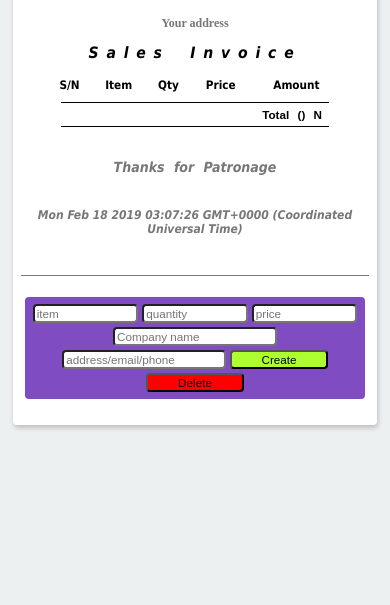
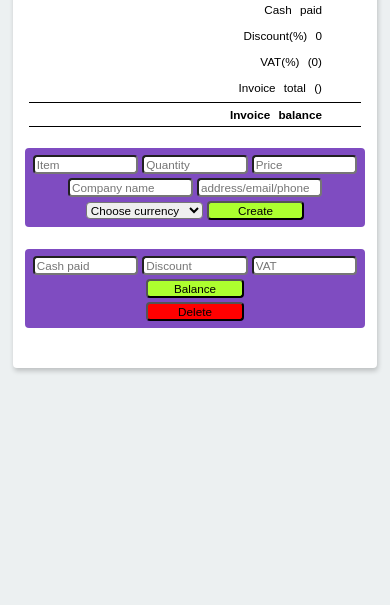
Before and after one commit to adewalegbadamosi/invoice-app, a React app: page / in a window 390 px wide. Shown: the part 239-844 px from the top of the page. Built offline with nearby package versions, Linux system fonts and the light colour scheme.

Commit message:
added features such as currency option, flexible UIs

```diff
--- /dev/null
+++ b/src/components/Balance.js
@@ -0,0 +1,47 @@
+
+import React from 'react';
+
+class Balance extends React.Component {
+    constructor(props){
+        super(props);
+        this.handleSubmit  =  this.handleSubmit.bind(this);
+        this.handleDelete  =  this.handleDelete.bind(this);
+    }
+
+    handleSubmit(e){
+        e.preventDefault();
+        this.props.cashAnalysis(
+        this.refs.cash.value ,
+        this.refs.discount.value ,
+        this.refs.vat.value
+        );
+    }
+
+    handleDelete(e){
+        e.preventDefault();
+        this.props.onDelete();
+    }
+
+
+
+
+    render(){
+        return(
+            <div className="balance"  >
+            <form  onSubmit={this.handleSubmit} >
+                <input type="text" placeholder="Cash paid" required  ref="cash"/>
+                <input type="text" placeholder="Discount"  ref="discount"/>
+                <input type="text" placeholder="VAT"  ref="vat"/>
+                <input   type="submit" value="Balance" />
+            </form>
+             <button id="deleteBtn" onClick={this.handleDelete} > Delete </button>
+
+       </div>
+        );
+    }
+
+
+
+};
+
+module.exports = Balance;
--- a/src/components/addItem.js
+++ b/src/components/addItem.js
@@ -5,7 +5,6 @@ class AddItem extends React.Component {
     constructor(props){
         super(props);
         this.handleSubmit  =  this.handleSubmit.bind(this);
-        this.handleDelete  =  this.handleDelete.bind(this);
     }
 
     handleSubmit(e){
@@ -15,27 +14,39 @@ class AddItem extends React.Component {
         this.refs.quantity.value,
         this.refs.price.value,
         this.refs.newName.value,
-        this.refs.address.value
+        this.refs.address.value,
+        this.refs.currency.value
         );
     }
 
-    handleDelete(e){
-        e.preventDefault();
-        this.props.onDelete();
-    }
 
     render(){
         return(
             <div className="addTodo">
             <form  onSubmit={this.handleSubmit}>
-                <input type="text" placeholder="item" required ref="item"/>
-                <input type="text" placeholder="quantity" required ref="quantity"/>
-                <input type="text" placeholder="price" required ref="price"/>
+                <input type="text" placeholder="Item" required ref="item"/>
+                <input type="text" placeholder="Quantity" required ref="quantity"/>
+                <input type="text" placeholder="Price" required ref="price"/>
                 <input type="text" id='company' placeholder="Company name"  ref="newName"/>
                 <input type="text" id='address' placeholder="address/email/phone"  ref="address"/>
+                <select name="currency" ref='currency' className="currency" >
+                  <option value="" disabled selected>Choose currency</option>
+                  <option value="NGN">Nigeria NGN</option>
+                  <option value="GHS">Ghana GHS</option>
+                  <option value="USD">US USD</option>
+                  <option value="CAD">Canada CAD</option>
+                  <option value="EUR">Euro EUR </option>
+                  <option value="KPW">North Korea KPW</option>
+                  <option value="KRW">South Korea KRW</option>
+                  <option value="RUB"> Russia RUB</option>
+                  <option value="SAR">Saudi SAR</option>
+                  <option value="SGD">Singapore SGD</option>
+                  <option value="GBP">UK GBP</option>
+                  <option value="CNY">China CNY</option>
+                </select>
                 <input type="submit" value="Create" />
             </form>
-             <button id="deleteBtn" onClick={this.handleDelete} > Delete </button>
+
        </div>
         );
     }
--- a/src/index.js
+++ b/src/index.js
@@ -4,31 +4,40 @@ import ReactDOM from "react-dom";
 //Module requires
 import AddItem from './components/addItem';
 import TodoItem from './components/todoItem';
+import Balance from './components/Balance';
 
 //Create a component
 class TodoComponent extends React.Component {
     constructor(props){
         super(props);
         this.state = {
-
                     todos: [],
                     sum:'',
                     count:'',
                     company: 'Your company Name',
-                    address: 'Your address'
+                    address: 'Your address',
+                    currency:'',
+                    cash: '',
+                    discount: 0,
+                    vat:0 ,
+                    balance:''
                 };
         this.onDelete = this.onDelete.bind(this);
         this.onAdd = this.onAdd.bind(this);
-
+        this.cashAnalysis = this.cashAnalysis.bind(this);
+        this.showInputField = this.showInputField.bind(this);
         }
 
     //Custom functions
-       onAdd(item,  quantity, price, company,address) {
+
+
+       onAdd(item,  quantity, price, company,address, currency) {
         var updatedTodos = this.state.todos;
         var updatedSum = this.state.sum;
         var updatedCount = this.state.count;
         var updatedCompany = this.state.company;
         var updatedAddress = this.state.address;
+        var updatedCurrency = this.state.currency;
 
         var filter = updatedTodos.filter(function(val, index){
             return  val.item == item  ;
@@ -38,8 +47,8 @@ class TodoComponent extends React.Component {
             var firstContent = {
                 item : item,
                 quantity : Number(quantity),
-                price : Number(price),
-                amount : Number(price * quantity)
+                price : Number((price*1).toFixed(2)) ,
+                amount : Number((price * quantity).toFixed(2))
             }
             updatedTodos.push(firstContent);
             updatedSum = firstContent.amount ;
@@ -47,18 +56,20 @@ class TodoComponent extends React.Component {
                 var anotherContent = {
                     item : item,
                     quantity : Number(quantity),
-                    price : Number(price),
-                    amount : Number(price * quantity)
+                    price : Number((price*1).toFixed(2)) ,
+                    amount : Number((price * quantity).toFixed(2))
                 }
                 updatedTodos.push(anotherContent);
-                updatedSum = Number(updatedSum) + anotherContent.amount ;
-               }
+                updatedSum += Number( anotherContent.amount.toFixed(2)) ;
+
+            }
             else{
                 for(var i = 0; i< updatedTodos.length; i++) {
                 if(updatedTodos[i].item == item){
                 updatedTodos[i].quantity += Number(quantity);
-                updatedTodos[i].amount +=  Number(price * quantity) ;
-                updatedSum +=  Number(price * quantity) ;
+                updatedTodos[i].amount +=  Number((price * quantity).toFixed(2)) ;
+                updatedSum = updatedSum + Number(price*quantity)  ;
+
                     }
                }
             }
@@ -67,13 +78,36 @@ class TodoComponent extends React.Component {
             updatedCount = Number(updatedCount) + Number(quantity) ;
             updatedCompany =  !company  ?  updatedCompany : company ;
             updatedAddress =  !address  ?  updatedAddress : address ;
+            updatedCurrency =  !currency  ?  updatedCurrency : currency ;
 
         this.setState({
             todos: updatedTodos,
             sum: updatedSum,
             count: updatedCount,
             company: updatedCompany,
-            address: updatedAddress
+            address: updatedAddress,
+            currency: updatedCurrency
+        });
+    }
+
+    cashAnalysis(cash,discount,vat) {
+        var updatedSum = this.state.sum ;
+        var updatedCash = this.state.cash;
+        var updatedDiscount = this.state.discount;
+        var updatedVat = this.state.vat;
+        var updatedBalance = this.state.balance;
+
+        updatedCash =  !cash  ?  updatedCash : (cash *1).toFixed(2);
+        updatedDiscount =  !discount  ?  updatedDiscount : (discount /100 * updatedSum).toFixed(2) ;
+        updatedVat =  !vat  ?  updatedVat : (vat/100 * updatedSum).toFixed(2) ;
+        updatedBalance = Number(updatedCash) + Number(updatedDiscount) - Number(updatedVat) - Number(updatedSum);
+        updatedBalance = (updatedBalance *1).toFixed(2);
+
+        this.setState({
+            cash: updatedCash,
+            discount: updatedDiscount,
+            vat: updatedVat,
+            balance: updatedBalance
         });
     }
 
@@ -82,6 +116,10 @@ class TodoComponent extends React.Component {
         var indexToDelete= updatedTodos.indexOf(item);
         var updatedSum = this.state.sum;
         var updatedCount = this.state.count;
+        var updatedCash = this.state.cash;
+        var updatedDiscount = this.state.discount;
+        var updatedVat = this.state.vat;
+        var updatedBalance = this.state.balance;
 
        if(item){
           updatedTodos = updatedTodos.filter(function(val, index){
@@ -93,58 +131,83 @@ class TodoComponent extends React.Component {
         updatedTodos = [];
         updatedSum = '';
         updatedCount ='';
+        updatedCash ='';
+        updatedDiscount = 0;
+        updatedVat = 0;
+        updatedBalance ='';
        }
-
 
     this.setState({
       todos: updatedTodos,
       sum: updatedSum,
-      count:  updatedCount
+      count:  updatedCount,
+      cash: updatedCash ,
+      discount: updatedDiscount ,
+      vat:  updatedVat,
+      balance:  updatedBalance
     });
 }
-
+showInputField(e){
+    e.preventDefault();
+    this.setState({
+        todos: [],
+        sum: '',
+        count:  '',
+        cash: '' ,
+        discount: 0 ,
+        vat:  0,
+        balance:  ''
+    })
+}
 
     render() {
         var todos = this.state.todos;
-
         todos = todos.map(function(content, index){
             return(
-             <tr>
+              <tr>
                         <td className="index"  > {index+1}  </td>
                         <td className="itemName" > {content.item}  </td>
                         <td className="itemQuantity" > {content.quantity} </td>
                         <td className="itemPrice"  > {content.price} </td>
-                        <td> <TodoItem  content={content} onDelete={this.onDelete} />  </td>
+                        <td className="tdTodoItem" > <TodoItem  content={content} onDelete={this.onDelete} />  </td>
               </tr>
                  );
            }.bind(this));
-
 
         return (
             <div className="todoList">
 
                 <h1> {this.state.company}</h1>
                 <h3> {this.state.address}</h3>
-
                 <h2>Sales Invoice</h2>
-
                 <table >
                         <tr >
                             <th> S/N </th>
                             <th> Item </th>
                             <th> Qty </th>
                             <th> Price </th>
-                            <th> Amount </th>
+                            <th> Amount ({this.state.currency}) </th>
                         </tr>
                         {todos}
                 </table>
-                <div className="h5">
-                    <h5> Total ({this.state.count})  N{this.state.sum} </h5>
 
+                <h5> Invoice total ({this.state.count})  {this.state.sum} </h5>
+                <div className="cashAnalysis">
+                    <h6> Cash paid   {this.state.cash} </h6>
+                    <h6> Discount(%) {this.state.discount} </h6>
+                    <h6> VAT(%) ({this.state.vat}) </h6>
+                    <h6> Invoice total ({this.state.sum})  </h6>
                 </div>
-                <h6> Thanks for Patronage </h6>
-                <p> { Date()} </p>
-                <h4><AddItem onAdd={this.onAdd} onDelete={this.onDelete} /> </h4>
+                <h5 id='invoiceBalance'> Invoice balance   {this.state.balance} </h5>
+
+                <p style={this.state.balance ? {display:'block'} : {display:'none'}} > Thanks for Patronage </p>
+                <p style={this.state.balance ? {display:'block'} : {display:'none'}} >  { Date()} </p>
+
+            <div className='inputField'>
+                <h4 style={!this.state.balance ? {display:'block'} : {display:'none'}}><AddItem onAdd={this.onAdd}  /> </h4>
+                <h4 style={!this.state.balance ? {display:'block'} : {display:'none'}} ><Balance cashAnalysis={this.cashAnalysis} onDelete={this.onDelete} /> </h4>
+            </div>
+                <button id='create' style={this.state.balance ? {display:'block'} : {display:'none'}} onClick={this.showInputField} > Create New  </button>
 
             </div>
         );
--- a/src/style.css
+++ b/src/style.css
@@ -10,6 +10,7 @@ body{
   background: #fff;
   border-top: 2.0vw solid #7f4cc1;
   padding: 1.0vw 2vw;
+  padding-bottom: 5vw;
   border-radius: 1vw;
   box-shadow: 1px 3px 5px rgba(0,0,0,0.2);
   font-weight: bold;
@@ -20,7 +21,7 @@ body{
   text-align: center;
   letter-spacing: 1.5vw;
   word-spacing: 2vw;
-  font-size: 300%;
+  font-size: 8vmin;
 }
  h2  {
   letter-spacing: 2.0vw;
@@ -33,10 +34,8 @@ body{
   color: #777;
   font-style:normal ;
   text-align: center;
-
-
   font-family: 'Times New Roman', Times, serif;
-  font-size:12px;
+  font-size:18px;
 }
 
 
@@ -64,37 +63,59 @@ table tr:hover{
  {
   font-family: Arial, Helvetica, sans-serif;
   text-align: right;
+
   word-spacing: 5px;
   font-size: 3vmin;
   border-bottom: 1px solid ;
   border-top: 1px double ;
-  width: 73%;
+  width: 63%;
   margin: 0 auto;
+  padding: 5px 10vmin;
+  margin-top: 3px;
 
-  padding: 5px 7px;
-  margin-top: 3px;
 }
-h5:hover{
-  background: #baa0dd;;
+.cashAnalysis{
+  margin-right: 10vmin;
 }
+#invoiceBalance{
+  margin-bottom: 5vmin;
 
 
 
-#root h6  {
+
+}
+h5:hover{
+  background: #baa0dd;
+}
+h6
+{
+ font-family: Arial, Helvetica, sans-serif;
+ text-align: right;
+ word-spacing: 5px;
+ font-size: 3vmin;
+ width: 73%;
+ margin: 0 auto;
+ padding: 5px 7px;
+ margin-top: 3px;
+ font-weight:normal;
+}
+
+p  {
   color: #777;
   font-style: italic;
   text-align: center;
   word-spacing: 5px;
   font-size: 14px;
+
 }
-#root p  {
-  color: #777;
-  font-style: italic;
-  text-align: center;
-  font-size: 12px;
-  border-bottom: 1px double ;
-  padding-bottom: 10vmin;
+.hide{
+  display: none;
 }
+.display{
+  display: block ;
+}
+
+
 .todoItem:hover{
   background: red;
 }
@@ -105,6 +126,16 @@ h5:hover{
   display:inline;
 }
 .addTodo{
+  text-align: center;
+  margin: 0 auto;
+  background: #7f4cc1;
+  padding: 5px;
+  width: 95%;
+  font-size:3vmin;
+  border-radius: 4px;
+}
+
+.balance{
   text-align: center;
   margin: 0 auto;
   background:  #7f4cc1;
@@ -127,10 +158,11 @@ form input[type='submit']{
   border-radius: 4px;
   background: greenyellow;
 }
-#company, #address{
+#company, #address, .currency{
   margin: 2px;
-  width:40vmin;
+  width:30vmin;
   font-size:3vmin;
+  border-radius: 4px;
 }
 #deleteBtn{
   margin: 2px;
@@ -139,12 +171,80 @@ form input[type='submit']{
   border-radius: 4px;
   background: red;
 }
+#create{
+  margin: 20px auto ;
+  margin-top: 10vmin;
+  padding: 5px 0;
+  width:25vmin;
+  font-weight: bold;
+  font-size:3vmin;
+  border-radius: 4px;
+  background: greenyellow;
+}
 
-.listHeader li {
-  font-style: italic;
-  font-size: 200%;
-  display: inline-block;
-  font-weight: normal;
-  margin: 0 5.2vw;
-  padding-right: 1.3vw;
+@media (max-width:1360px){
+  .todoItem{
+    float: right;
+    margin-right: 6vmin;
   }
+  h5
+  {
+   font-family: Arial, Helvetica, sans-serif;
+   text-align: right;
+
+   word-spacing: 5px;
+   font-size: 3vmin;
+   border-bottom: 1px solid ;
+   border-top: 1px double ;
+   width: 73%;
+   margin: 0 auto;
+   padding: 5px 10vmin;
+   margin-top: 3px;
+
+ }
+ .cashAnalysis{
+   margin-right: 0px;
+ }
+}
+@media (max-width:600px){
+  h1  {
+    text-align: center;
+    font-size: 7vmin;
+  }
+  h3  {
+    color: #777;
+    font-style:normal ;
+    text-align: center;
+    font-family: 'Times New Roman', Times, serif;
+    font-size:14px;
+  }
+  p  {
+    color: #777;
+    font-style: italic;
+    text-align: center;
+    word-spacing: 5px;
+    font-size: 10px;
+  }
+  .todoItem{
+    float: right;
+    margin-right: 4.7vmin;
+  }
+  h5
+  {
+   font-family: Arial, Helvetica, sans-serif;
+   text-align: right;
+
+   word-spacing: 5px;
+   font-size: 3vmin;
+   border-bottom: 1px solid ;
+   border-top: 1px double ;
+   width: 73%;
+   margin: 0 auto;
+   padding: 5px 10vmin;
+   margin-top: 3px;
+
+ }
+ .cashAnalysis{
+   margin-right: 0px;
+ }
+}
```
Also changed, not shown: dist/main.js, dist/style.css.
